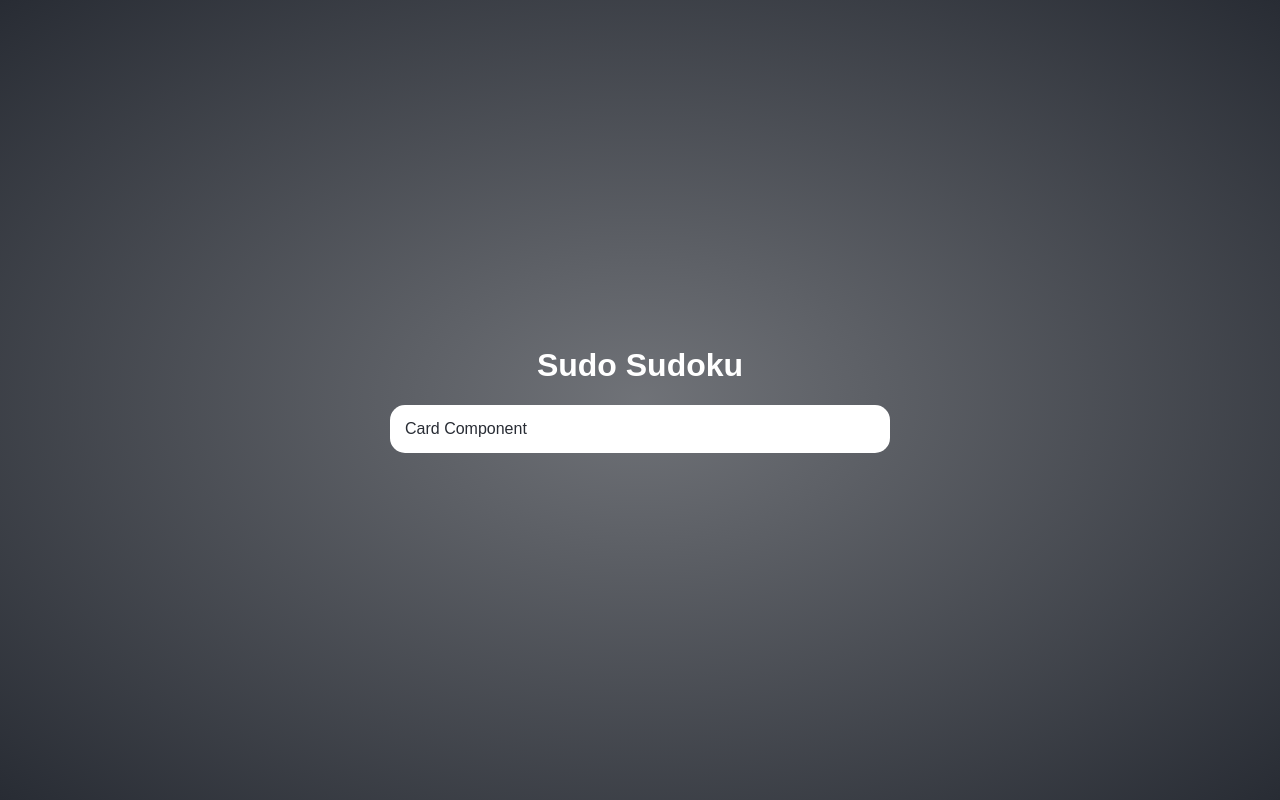
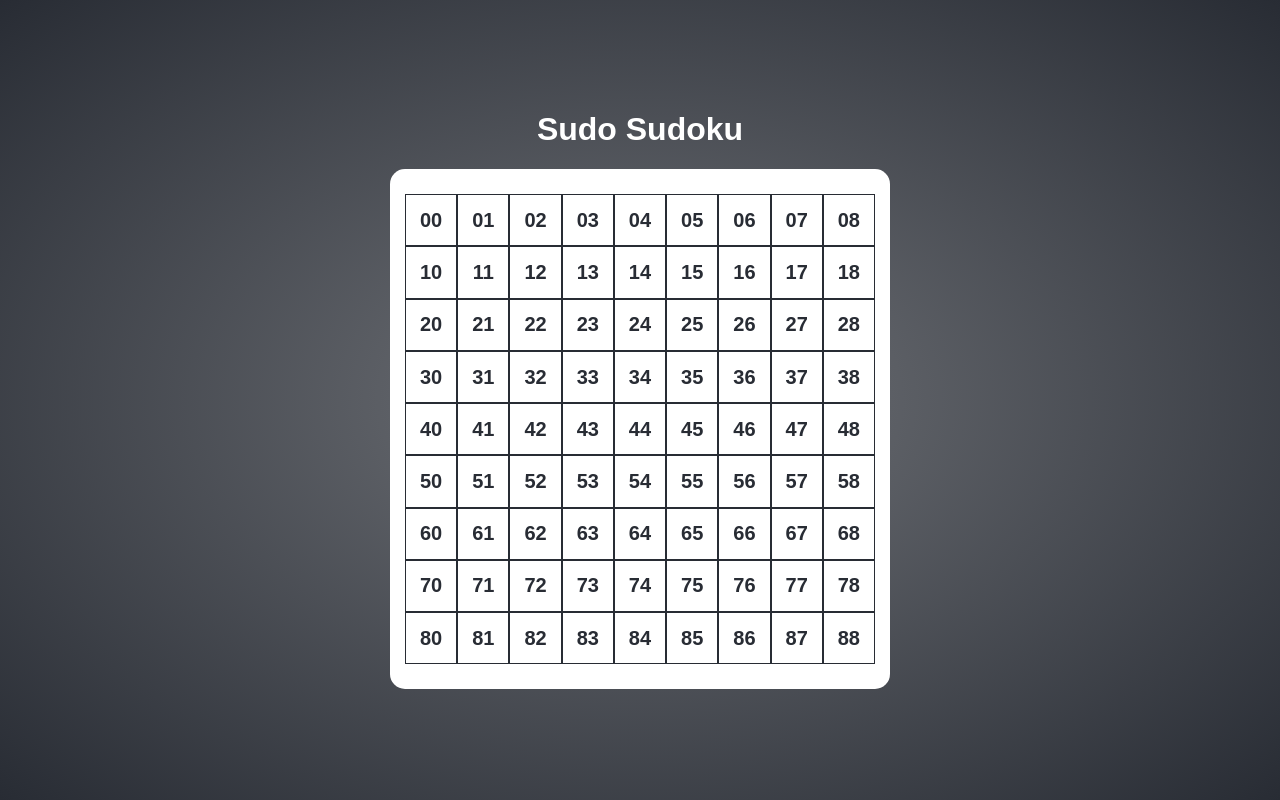
Before and after one commit to honningsvag/sudo-sudoku, a React (Create React App) app: page / in a window 1280 px wide. Built offline with nearby package versions, Linux system fonts and the light colour scheme.

Commit message:
container component done

```diff
--- /dev/null
+++ b/src/components/grid/block/index.tsx
@@ -0,0 +1,18 @@
+import React, { FC } from "react";
+import { Container } from "./styles";
+
+interface IProps {
+  colIndex: number;
+  rowIndex: number;
+}
+
+const Block: FC<IProps> = ({ colIndex, rowIndex }) => {
+  return (
+    <Container>
+      {rowIndex}
+      {colIndex}
+    </Container>
+  );
+};
+
+export default Block;
--- /dev/null
+++ b/src/components/grid/block/styles/index.ts
@@ -0,0 +1,30 @@
+import styled, { css } from "styled-components";
+
+export const Container = styled.div`
+  ${({theme}) => css`
+    align-items: center;
+    background-color: ${theme.colors.mainWhite};
+    border: solid 1px ${theme.colors.mainBlack};
+    cursor: pointer;
+    display: flex;
+    flex-basis:0;
+    flex-grow: 1;
+    flex-shrink: 0;
+    font-size: 20px;
+    font-weight: bold;
+    height: auto;
+    justify-content: center;
+    transition: ${theme.transition};
+    user-select: none;
+
+    &:before {
+      padding-top: 100%;
+      content: '';
+      float: left;
+    }
+
+    &:hover {
+      background-color: ${theme.colors.hoverBlue};
+    }
+  `}
+`;
--- /dev/null
+++ b/src/components/grid/index.tsx
@@ -0,0 +1,24 @@
+import React, { Children, FC } from "react";
+
+import Block from "./block";
+import { Container, Row } from "./styles";
+
+const Grid: FC = () => {
+  return (
+    <Container>
+      {Children.toArray(
+        [...Array(9)].map((_, rowIndex) => (
+          <Row>
+            {Children.toArray(
+              [...Array(9)].map((_, colIndex) => (
+                <Block colIndex={colIndex} rowIndex={rowIndex} />
+              ))
+            )}
+          </Row>
+        ))
+      )}
+    </Container>
+  );
+};
+
+export default Grid;
--- /dev/null
+++ b/src/components/grid/styles/index.ts
@@ -0,0 +1,12 @@
+import styled, { css } from "styled-components";
+
+export const Container = styled.div`
+  display: flex;
+  flex-direction: column;
+  margin: 10px 0px;
+`;
+
+export const Row = styled.div`
+  display: flex;
+  flex-flow: row;
+`;
--- a/src/components/index.ts
+++ b/src/components/index.ts
@@ -1 +1,2 @@
+export { default as Grid } from "./grid";
 export * from "./styles";
--- a/src/index.tsx
+++ b/src/index.tsx
@@ -2,7 +2,7 @@
 import ReactDOM from "react-dom";
 import { ThemeProvider } from "styled-components";
 
-import { Card, Content, Title } from "./components";
+import { Card, Content, Grid, Title } from "./components";
 import { GlobalStyles, theme } from "./styles";
 import { unregister } from "./core";
 
@@ -11,7 +11,7 @@
     <GlobalStyles />
     <Content>
       <Title>Sudo Sudoku</Title>
-      <Card>Card Component</Card>
+      <Card> <Grid /></Card>
     </Content>
   </ThemeProvider>,
   document.getElementById("root")
```
